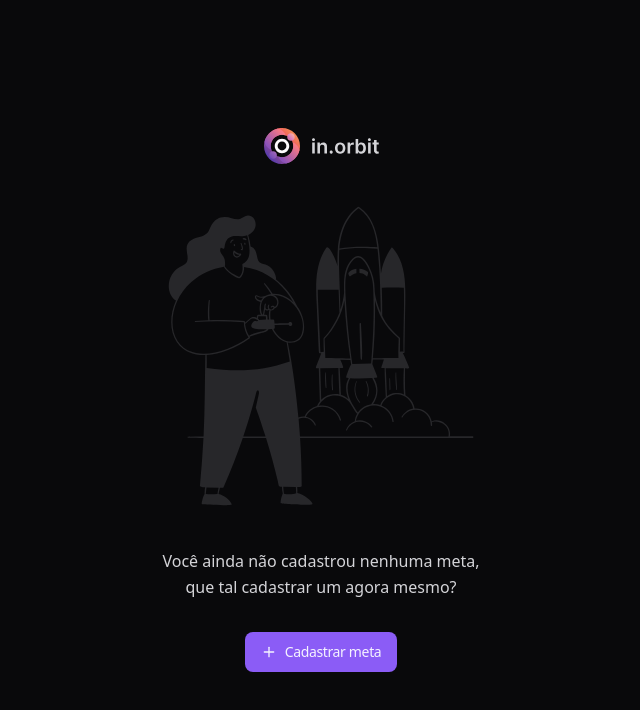
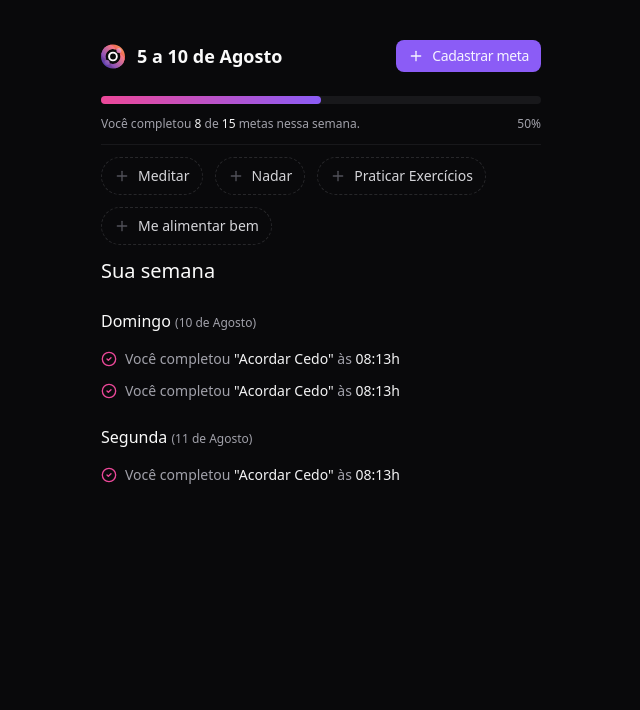
Before and after one commit to Jos620/in-orbit, a Next.js app in the folder apps/web/: page / in a window 1280 px wide. Shown: the top 710 px of the page, without its empty margins (319-959 px from the left). Built offline with nearby package versions, Linux system fonts and the light colour scheme.

Commit message:
feat(web): add goals summary

```diff
--- /dev/null
+++ b/apps/web/src/app/_components/create-goal-button.tsx
@@ -0,0 +1,18 @@
+import { Plus } from 'lucide-react'
+import { Button, type ButtonProps } from '~/components/ui/button'
+import { DialogTrigger } from '~/components/ui/dialog'
+
+interface CreateGoalButtonProps {
+  buttonProps?: ButtonProps
+}
+
+export function CreateGoalButton({ buttonProps }: CreateGoalButtonProps) {
+  return (
+    <DialogTrigger asChild>
+      <Button {...buttonProps}>
+        <Plus className="size-4" />
+        Cadastrar meta
+      </Button>
+    </DialogTrigger>
+  )
+}
--- a/apps/web/src/app/_components/empty-goals.tsx
+++ b/apps/web/src/app/_components/empty-goals.tsx
@@ -1,10 +1,8 @@
 import Image from 'next/image'
-import { Plus } from 'lucide-react'
 
 import fullLogo from '../_assets/full-logo.svg'
 import letsStartIllustration from '../_assets/lets-start-illustration.svg'
-import { Button } from '~/components/ui/button'
-import { DialogTrigger } from '~/components/ui/dialog'
+import { CreateGoalButton } from './create-goal-button'
 
 export function EmptyGoals() {
   return (
@@ -16,12 +14,7 @@
         Você ainda não cadastrou nenhuma meta, que tal cadastrar um agora mesmo?
       </p>
 
-      <DialogTrigger asChild>
-        <Button>
-          <Plus className="size-4" />
-          Cadastrar meta
-        </Button>
-      </DialogTrigger>
+      <CreateGoalButton />
     </div>
   )
 }
--- /dev/null
+++ b/apps/web/src/app/_components/summary.tsx
@@ -0,0 +1,118 @@
+import { InOrbitIcon } from '~/components/icon/in-orbit'
+import { CreateGoalButton } from './create-goal-button'
+import { Progress, ProgressIndicator } from '~/components/ui/progress-bar'
+import { Separator } from '~/components/ui/separator'
+import { OutlineButton } from '~/components/ui/outline-button'
+import { CheckCircle2, Plus } from 'lucide-react'
+
+interface CompletedGoal {
+  date: string
+  dayName: string
+  goals: {
+    name: string
+    completedAt: string
+  }[]
+}
+
+export function Summary() {
+  const goalsCount = 15
+  const completedGoalsCount = 8
+
+  const goals: string[] = [
+    'Meditar',
+    'Nadar',
+    'Praticar Exercícios',
+    'Me alimentar bem',
+  ]
+
+  const completedGoals: CompletedGoal[] = [
+    {
+      date: '10 de Agosto',
+      dayName: 'Domingo',
+      goals: [
+        { name: 'Acordar Cedo', completedAt: '08:13h' },
+        { name: 'Acordar Cedo', completedAt: '08:13h' },
+      ],
+    },
+    {
+      date: '11 de Agosto',
+      dayName: 'Segunda',
+      goals: [{ name: 'Acordar Cedo', completedAt: '08:13h' }],
+    },
+  ]
+
+  return (
+    <div className="py-10 px-5 max-w-[30rem] mx-auto flex flex-col gap-6">
+      <header className="flex items-center justify-between">
+        <div className="flex items-center gap-3">
+          <InOrbitIcon />
+          <span className="text-lg font-semibold">5 a 10 de Agosto</span>
+        </div>
+
+        <CreateGoalButton
+          buttonProps={{
+            size: 'sm',
+          }}
+        />
+      </header>
+
+      <main className="flex flex-col gap-3">
+        <Progress value={completedGoalsCount} max={goalsCount}>
+          <ProgressIndicator style={{ width: '50%' }} />
+        </Progress>
+
+        <div className="flex items-center justify-between text-xs text-zinc-400">
+          <span>
+            Você completou{' '}
+            <span className="text-zinc-100">{completedGoalsCount}</span> de{' '}
+            <span className="text-zinc-100">{goalsCount}</span> metas nessa
+            semana.
+          </span>
+          <span>50%</span>
+        </div>
+
+        <Separator />
+
+        <div className="flex flex-wrap gap-3">
+          {goals.map(goal => (
+            <OutlineButton key={goal}>
+              <Plus className="size-4 text-zinc-600" />
+              {goal}
+            </OutlineButton>
+          ))}
+        </div>
+
+        <div className="flex flex-col gap-6">
+          <h2 className="text-xl font-medium">Sua semana</h2>
+
+          {completedGoals.map(completedGoal => (
+            <div key={completedGoal.date} className="flex flex-col gap-4">
+              <h3 className="font-medium">
+                {completedGoal.dayName}{' '}
+                <span className="text-zinc-400 text-xs">
+                  ({completedGoal.date})
+                </span>
+              </h3>
+
+              <ul className="flex flex-col gap-3">
+                {completedGoal.goals.map(goal => (
+                  <li
+                    key={goal.completedAt}
+                    className="flex items-center gap-2"
+                  >
+                    <CheckCircle2 className="size-4 text-pink-500" />
+                    <span className="text-sm text-zinc-400">
+                      Você completou{' '}
+                      <span className="text-zinc-100">"{goal.name}"</span> às{' '}
+                      <span className="text-zinc-100">{goal.completedAt}</span>
+                    </span>
+                  </li>
+                ))}
+              </ul>
+            </div>
+          ))}
+        </div>
+      </main>
+    </div>
+  )
+}
--- a/apps/web/src/app/page.tsx
+++ b/apps/web/src/app/page.tsx
@@ -1,5 +1,12 @@
 import { EmptyGoals } from './_components/empty-goals'
+import { Summary } from './_components/summary'
 
 export default function HomePage() {
-  return <EmptyGoals />
+  // const goals = null
+
+  // if (!goals) {
+  //   return <EmptyGoals />
+  // }
+
+  return <Summary />
 }
--- /dev/null
+++ b/apps/web/src/components/icon/in-orbit.tsx
@@ -0,0 +1,96 @@
+export function InOrbitIcon() {
+  return (
+    <svg
+      width={24}
+      height={25}
+      viewBox="0 0 24 25"
+      fill="none"
+      xmlns="http://www.w3.org/2000/svg"
+    >
+      <title>in.orbit</title>
+      <path
+        d="M12 .5c-.936 0-1.847.107-2.72.31A12.016 12.016 0 00.31 9.78C.107 10.652 0 11.563 0 12.5c0 6.627 5.373 12 12 12 .936 0 1.847-.107 2.72-.31a12.017 12.017 0 008.97-8.968c.203-.875.31-1.786.31-2.722 0-6.627-5.373-12-12-12zm0 19.515a7.494 7.494 0 01-2.524-.435 7.535 7.535 0 01-4.556-4.555A7.515 7.515 0 1119.515 12.5 7.515 7.515 0 0112 20.015z"
+        fill="url(#paint0_linear_84_338)"
+      />
+      <path
+        d="M12 7.657a4.844 4.844 0 100 9.687 4.844 4.844 0 000-9.687zm0 7.772a2.929 2.929 0 110-5.858 2.929 2.929 0 010 5.858z"
+        fill="#FEFCFE"
+      />
+      <path
+        d="M14.524 5.42a7.515 7.515 0 00-9.604 9.605 7.423 7.423 0 01-2.63-1.702A7.408 7.408 0 01.31 9.78 12.016 12.016 0 019.28.81a7.408 7.408 0 013.543 1.98 7.423 7.423 0 011.701 2.63z"
+        fill="url(#paint1_linear_84_338)"
+      />
+      <path
+        d="M23.69 15.221a12.016 12.016 0 01-8.97 8.969 7.407 7.407 0 01-3.543-1.98 7.426 7.426 0 01-1.701-2.63 7.515 7.515 0 009.605-9.605c.958.362 1.857.93 2.629 1.702a7.411 7.411 0 011.98 3.544z"
+        fill="url(#paint2_linear_84_338)"
+      />
+      <path
+        d="M6.064 20.948a2.511 2.511 0 100-5.023 2.511 2.511 0 000 5.023z"
+        fill="url(#paint3_linear_84_338)"
+      />
+      <path
+        d="M17.958 9.054a2.511 2.511 0 100-5.023 2.511 2.511 0 000 5.023z"
+        fill="url(#paint4_linear_84_338)"
+      />
+      <defs>
+        <linearGradient
+          id="paint0_linear_84_338"
+          x1={20.3704}
+          y1={4.59058}
+          x2={3.89023}
+          y2={20.1635}
+          gradientUnits="userSpaceOnUse"
+        >
+          <stop stopColor="#F38856" />
+          <stop offset={0.23} stopColor="#F0625C" />
+          <stop offset={1} stopColor="#5C3DAB" />
+        </linearGradient>
+        <linearGradient
+          id="paint1_linear_84_338"
+          x1={11.2404}
+          y1={2.53429}
+          x2={1.86651}
+          y2={11.8578}
+          gradientUnits="userSpaceOnUse"
+        >
+          <stop stopColor="#F67986" />
+          <stop offset={1} stopColor="#8951BA" />
+        </linearGradient>
+        <linearGradient
+          id="paint2_linear_84_338"
+          x1={21.9615}
+          y1={13.3129}
+          x2={12.5876}
+          y2={22.6369}
+          gradientUnits="userSpaceOnUse"
+        >
+          <stop stopColor="#F67986" />
+          <stop offset={1} stopColor="#8951BA" />
+        </linearGradient>
+        <linearGradient
+          id="paint3_linear_84_338"
+          x1={7.89779}
+          y1={16.7204}
+          x2={4.23023}
+          y2={20.1519}
+          gradientUnits="userSpaceOnUse"
+        >
+          <stop stopColor="#A267B9" />
+          <stop offset={1} stopColor="#704BB4" />
+        </linearGradient>
+        <linearGradient
+          id="paint4_linear_84_338"
+          x1={19.4846}
+          y1={5.11331}
+          x2={16.9808}
+          y2={7.45646}
+          gradientUnits="userSpaceOnUse"
+        >
+          <stop stopColor="#F7A8A5" />
+          <stop offset={0.97} stopColor="#D074C4" />
+          <stop offset={1} stopColor="#CF76A9" />
+        </linearGradient>
+      </defs>
+    </svg>
+  )
+}
--- a/apps/web/src/components/ui/button.tsx
+++ b/apps/web/src/components/ui/button.tsx
@@ -23,7 +23,7 @@
   },
 })
 
-type ButtonProps = ComponentProps<'button'> & VariantProps<typeof button>
+export type ButtonProps = ComponentProps<'button'> & VariantProps<typeof button>
 
 export const Button = forwardRef<HTMLButtonElement, ButtonProps>(
   ({ className, variant, size, ...props }, ref) => {
```
